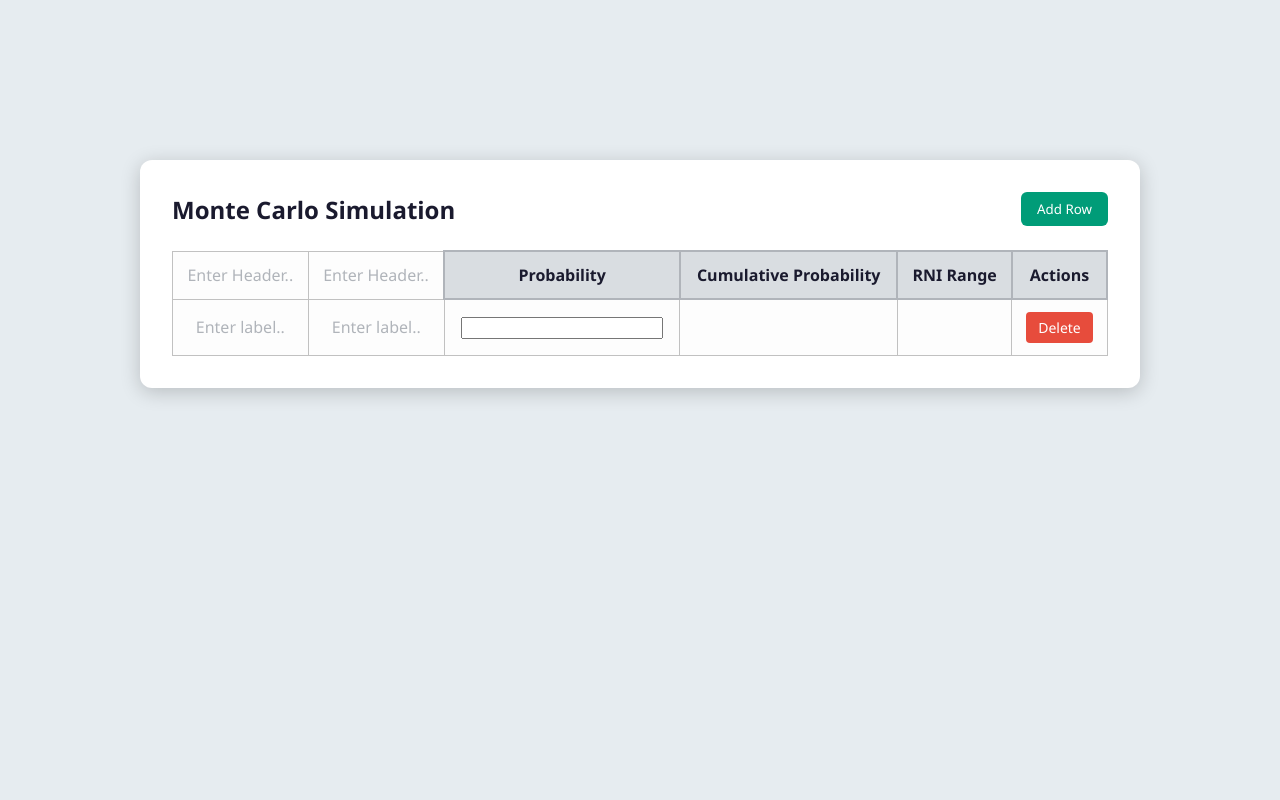
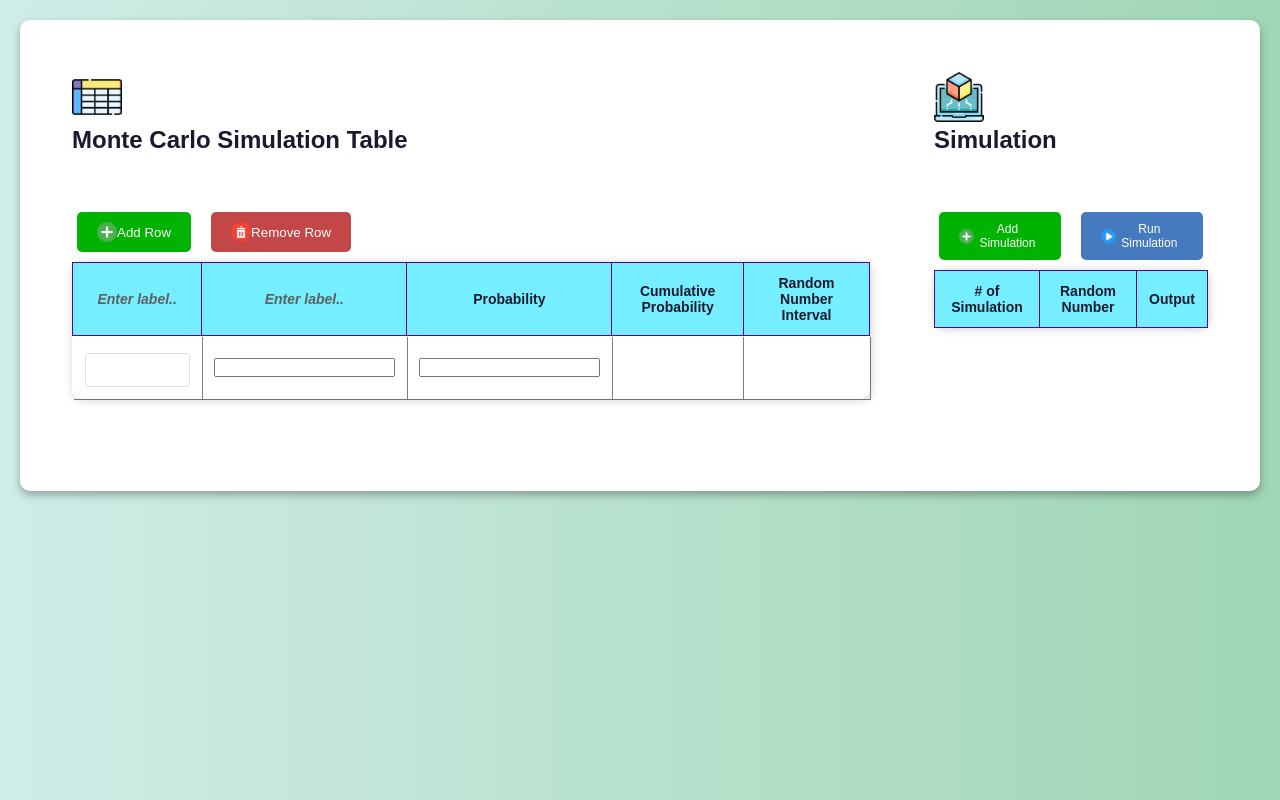
Before and after one commit to IEMDomain04/MonteWebSim, a plain HTML site: page index.html in a window 1280 px wide. Both pictures are taken after a click on the button "Add Row". Drawn offline with Linux system fonts and the light colour scheme.

Commit message:
Monte Carlo Simulation Ver.1

```diff
--- a/index.html
+++ b/index.html
@@ -5,98 +5,11 @@
     <meta name="viewport" content="width=device-width, initial-scale=1.0">
     <title>Monte Carlo Simulation</title>
     <link rel="stylesheet" href="style.css">
+    <link rel="shortcut icon" href="https://cdn-icons-png.flaticon.com/128/5261/5261273.png" type="image/x-icon">
 </head>
 <body>
-    <div class="container">
-        <div class="header">
-            <h1>Monte Carlo Simulation</h1>
-            <button class="add-row-btn">Add Row</button>
-        </div>
-
-        <table>
-            <thead>
-                <tr>
-                    <td contenteditable="true" placeholder="Enter Header.."></td>
-                    <td contenteditable="true" placeholder="Enter Header.."></td>
-                    <th>Probability</th>
-                    <th>Cumulative Probability</th>
-                    <th>RNI Range</th>
-                    <th>Actions</th>
-                </tr>
-            </thead>
-            <tbody>
-                <!-- Rows will be dynamically added here -->
-            </tbody>
-        </table>
-    </div>
-
-    <script>
-        const addRowButton = document.querySelector('.add-row-btn');
-        const tableBody = document.querySelector('tbody');
-
-        // Function: Add Row
-        function addRow() {
-            const row = document.createElement('tr');
-            row.innerHTML = `
-                <td contenteditable="true" placeholder="Enter label.."></td>
-                <td contenteditable="true" placeholder="Enter label.."></td>
-                <td><input type="number" class="probability-input"></td>
-                <td class="cumulative-probability"> </td>
-                <td class="rni-range"> </td>
-                <td>
-                    <div class="action-buttons">
-                        <button class="btn btn-delete">Delete</button>
-                    </div>
-                </td>
-            `;
-            tableBody.appendChild(row);
-
-            // Attach event listener for probability input change
-            row.querySelector('.probability-input').addEventListener('input', updateCalculations);
-        }
-
-        // Function: Remove Row
-        function removeRow(row) {
-            if (confirm("Are you sure you want to delete this row?")) {
-                row.remove();
-                updateCalculations();
-            }
-        }
-
-        // Add row event
-        addRowButton.addEventListener('click', addRow);
-
-        // Remove row event (using event delegation)
-        tableBody.addEventListener('click', event => {
-            if (event.target.classList.contains('btn-delete')) {
-                removeRow(event.target.closest('tr'));
-            }
-        });
-
-        // Function: Update Cumulative Probability & RNI Range
-        function updateCalculations() {
-            let cumulativeSum = 0;
-            let previousEnd = 0;
-
-            document.querySelectorAll('tbody tr').forEach(row => {
-                const probabilityInput = row.querySelector('.probability-input');
-                const cumulativeCell = row.querySelector('.cumulative-probability');
-                const rniRangeCell = row.querySelector('.rni-range');
-
-                const probability = parseFloat(probabilityInput.value) || 0;
-                cumulativeSum += probability;
-
-                // Decimal Places for Cumululative Prob.
-                cumulativeCell.textContent = cumulativeSum.toFixed(2);
-
-                // RNI Measurement
-                const rangeStart = previousEnd;
-                const rangeEnd = (cumulativeSum * 100) - 1;
-                rniRangeCell.textContent = `${rangeStart.toFixed(0)} to ${rangeEnd.toFixed(0)}`;
-
-                previousEnd = rangeEnd + 1;
-            });
-        }
-    </script>
+    <div id="root"></div>
+    <script src="main.js"></script>
+    <script src="script.js"></script>
 </body>
 </html>
--- /dev/null
+++ b/main.js
@@ -0,0 +1,67 @@
+const app = document.getElementById('root')
+
+const htmlTag = `
+    <div class="container">
+        <!-- Container for both tables displayed in a row -->
+        <div class="tables-row">
+            <!-- Monte Data Table -->
+            <div class="table-container1">
+
+                <div class="title">
+                <img src="assets/table.png" width="50" height="50" alt="Simulation Image">
+                <h2 class="monte-title">Monte Carlo Simulation Table</h2>
+                </div>
+
+                <div class="group-btn">
+                <button id="add-monte-row"><img src="assets/add.png" width="20" height="20" alt="add"> Add Row</button>
+                <button id="remove-monte-row"><img src="assets/remove.png" width="20" height="20" alt="add"> Remove Row</button>
+                </div>
+
+                <table id="monte-data-table">
+                    <thead>
+                        <tr>
+                            <th contenteditable="true" data-placeholder="Enter label.."></th>
+                            <th contenteditable="true" data-placeholder="Enter label.."></th>
+                            <th>Probability</th>
+                            <th>Cumulative Probability</th>
+                            <th>Random Number Interval</th>
+                        </tr>
+                    </thead>
+                    <tbody>
+                        <!-- Dynamic rows will be added here -->
+                    </tbody>
+                </table>
+            </div>
+
+            <!-- Simulation Table -->
+            <div class="table-container2">
+
+                <div class="title">
+                <img src="assets/simulation.png" width="50" height="50" alt="Simulation Image">
+                <h2 class="monte-title">Simulation</h2>
+                </div>
+
+                <div class="group-btn">
+                <button id="add-simulation-row"> <img src="assets/add.png" width="15" height="15" alt="add"> Add Simulation</button>
+                <button id="run-simulation"><img src="assets/play.png" width="15" height="15" alt="add">Run Simulation</button>
+                </div>
+
+                <table id="simulation-table">
+                    <thead>
+                        <tr>
+                            <th># of Simulation</th>
+                            <th>Random Number</th>
+                            <th>Output</th>
+                        </tr>
+                    </thead>
+                    <tbody>
+                        <!-- Dynamic rows will be added here -->
+                    </tbody>
+                </table>
+            </div>
+
+        </div>
+    </div>
+`
+
+app.innerHTML = htmlTag;
--- a/script.js
+++ b/script.js
@@ -0,0 +1,169 @@
+document.addEventListener("DOMContentLoaded", function() {
+    const addMonteRowBtn = document.getElementById("add-monte-row");
+    const removeMonteRowBtn = document.getElementById("remove-monte-row");
+    const addSimulationRowBtn = document.getElementById("add-simulation-row");
+    const runSimulationBtn = document.getElementById("run-simulation");
+
+    let monteData = [];
+    let simulationData = [];
+
+    // Add Monte Data Row
+    addMonteRowBtn.addEventListener("click", function()
+    {
+        const table = document.getElementById("monte-data-table").getElementsByTagName("tbody")[0];
+        const newRow = table.insertRow();
+
+        for (let i = 0; i < 5; i++)
+        {
+            const newCell = newRow.insertCell();
+
+            if (i === 0)
+            {
+                const input = document.createElement("input");
+                input.type = "text";
+                newCell.appendChild(input);
+            }
+            else if (i === 1 || i === 2)
+            {
+                const input = document.createElement("input");
+                input.type = "number";
+                input.step = "any";
+                input.classList.add(i === 1 ? 'output-data-input' : 'probability-input');
+                newCell.appendChild(input);
+                if (i === 2) input.addEventListener("input", updateCumulativeAndRNI);
+            }
+            else
+            {
+                newCell.appendChild(document.createElement("span"));
+            }
+        }
+        monteData.push({ label: "", outputData: 0, probability: 0, cumulativeProb: "", rni: "" });
+
+        updateCumulativeAndRNI();
+    });
+
+    // Remove Monte Data Row
+    removeMonteRowBtn.addEventListener("click", function()
+    {
+        const table = document.getElementById("monte-data-table").getElementsByTagName("tbody")[0];
+
+        if (table.rows.length > 0)
+        {
+            table.deleteRow(table.rows.length - 1);
+            monteData.pop();
+        }
+        updateCumulativeAndRNI();
+    });
+
+    // Add Simulation Row
+    addSimulationRowBtn.addEventListener("click", function()
+    {
+        const table = document.getElementById("simulation-table").getElementsByTagName("tbody")[0];
+
+        const newRow = table.insertRow();
+
+        newRow.insertCell(0).textContent = table.rows.length;
+
+        const randomInput = document.createElement("input");
+
+        randomInput.type = "number";
+
+        newRow.insertCell(1).appendChild(randomInput);
+
+        newRow.insertCell(2).textContent = "";
+
+        simulationData.push({ randomNum: 0, output: "" });
+    });
+
+    // Run Simulation
+    runSimulationBtn.addEventListener("click", function()
+    {
+        const monteRows = document.getElementById("monte-data-table").getElementsByTagName("tbody")[0].rows;
+        let cumulativeProb = 0;
+
+        for (let i = 0; i < monteRows.length; i++)
+        {
+            const cells = monteRows[i].cells;
+            const label = cells[0].firstChild.value;
+            const outputData = parseFloat(cells[1].firstChild.value);
+            const probability = parseFloat(cells[2].firstChild.value);
+
+            if (!label || isNaN(outputData) || isNaN(probability) || probability <= 0)
+            {
+                alert("Please fill out all fields correctly in the Monte Data Table.");
+                return;
+            }
+
+            cumulativeProb += probability;
+
+            cells[3].textContent = cumulativeProb.toFixed(2);
+
+            const rniStart = Math.round((cumulativeProb - probability) * 100);
+
+            const rniEnd = Math.round((cumulativeProb * 100) - 1);
+
+            cells[4].textContent = `${rniStart} - ${rniEnd}`;
+
+            monteData[i] = { label, outputData, probability, cumulativeProb, rni: `${rniStart} - ${rniEnd}` };
+        }
+
+        const simRows = document.getElementById("simulation-table").getElementsByTagName("tbody")[0].rows;
+
+        for (let i = 0; i < simRows.length; i++)
+            {
+            const randomNum = parseInt(simRows[i].cells[1].firstChild.value);
+
+            if (isNaN(randomNum) || randomNum < 0 || randomNum > 100)
+            {
+                alert("Please enter a valid random number between 0 and 100.");
+                return;
+            }
+
+            let output = "No match";
+            for (let j = 0; j < monteData.length; j++)
+            {
+                const { rni, outputData } = monteData[j];
+                const [rniStart, rniEnd] = rni.split(" - ").map(num => parseInt(num));
+
+                if (randomNum >= rniStart && randomNum <= rniEnd)
+                {
+                    output = outputData;
+                    break;
+                }
+            }
+
+            simRows[i].cells[2].textContent = output;
+            simulationData[i].randomNum = randomNum;
+            simulationData[i].output = output;
+        }
+    });
+
+    // Update Cumulative and RNI
+    function updateCumulativeAndRNI()
+    {
+        let cumulativeSum = 0;
+        let previousEnd = 0;
+        const monteRows = document.getElementById("monte-data-table").getElementsByTagName("tbody")[0].rows;
+
+        for (let i = 0; i < monteRows.length; i++)
+        {
+            const cells = monteRows[i].cells;
+            const probability = parseFloat(cells[2].firstChild.value) || 0;
+            if (probability > 0)
+
+            {
+                cumulativeSum += probability;
+                cells[3].textContent = cumulativeSum.toFixed(2);
+                const rangeStart = previousEnd;
+                const rangeEnd = Math.round((cumulativeSum * 100) - 1);
+                cells[4].textContent = `${rangeStart.toFixed(0)} - ${rangeEnd.toFixed(0)}`;
+                previousEnd = rangeEnd + 1;
+            }
+            else
+            {
+                cells[3].textContent = "";
+                cells[4].textContent = "";
+            }
+        }
+    }
+});
--- a/style.css
+++ b/style.css
@@ -1,133 +1,231 @@
 * {
+    box-sizing: border-box;
     margin: 0;
     padding: 0;
-    box-sizing: border-box;
-    font-family: 'Segoe UI', Tahoma, Geneva, Verdana, sans-serif;
 }
 
 body {
-    background: #e6ecf0; /* Soft blue-gray */
+    font-family: Arial, sans-serif;
+    background: linear-gradient(to right, #d0ece7, #a0d6b4);
+    margin: 20px;
+    color: #333;
 }
 
-body, html {
-    overflow-x: hidden;
+.title {
+    margin-bottom: 3rem;
+}
+
+.monte-title {
+    justify-self: start;
+}
+
+#add-monte-row {
+    display: flex;
+    align-items: center;
+    background-color: rgb(0, 179, 0);
+    transition: .3s;
+}
+
+#add-monte-row:hover {
+    transform: scale(1.1);
+    box-shadow: 1px 1px 10px rgba(0, 0, 0, 0.2);
+}
+
+#add-monte-row:active {
+    transform: scale(.9);
+    background-color: rgb(0, 122, 0);
+    box-shadow: 1px 1px 10px rgba(0, 0, 0, 0.2);
+}
+
+#remove-monte-row {
+    display: flex;
+    align-items: center;
+    background-color: rgb(196, 71, 71);
+    transition: .3s;
+}
+
+#remove-monte-row:hover {
+    transform: scale(1.1);
+    box-shadow: 1px 1px 10px rgba(0, 0, 0, 0.2);
+}
+
+#remove-monte-row:active {
+    background-color: rgb(143, 6, 6);
+}
+
+#add-simulation-row {
+    font-size: 12px;
+    display: flex;
+    align-items: center;
+    background-color: rgb(0, 179, 0);
+    transition: .3s;
+}
+
+#add-simulation-row:hover {
+    transform: scale(1.1);
+    box-shadow: 1px 1px 10px rgba(0, 0, 0, 0.2);
+}
+
+#add-simulation-row:active {
+    transform: scale(.9);
+    background-color: rgb(0, 122, 0);
+    box-shadow: 1px 1px 10px rgba(0, 0, 0, 0.2);
+}
+
+#run-simulation {
+    font-size: 12px;
+    display: flex;
+    align-items: center;
+    background-color: rgb(70, 122, 190);
+    transition: .3s;
+}
+
+#run-simulation:hover {
+    transform: scale(1.1);
+    box-shadow: 1px 1px 10px rgba(0, 0, 0, 0.2);
+}
+
+#run-simulation:active {
+    transform: scale(.9);
+    background-color: rgb(0, 53, 122);
+    box-shadow: 1px 1px 10px rgba(0, 0, 0, 0.2);
+}
+
+.group-btn {
+    display: flex;
+    gap: 10px;
+}
+
+th[contenteditable="true"]:empty:before {
+    content: attr(data-placeholder);
+    color: rgb(95, 95, 95);
+    font-style: italic;
 }
 
 .container {
-    max-width: 1000px;
-    margin: 10rem auto;
-    background: #ffffff; /* White container */
-    border-radius: 12px;
-    box-shadow: 0 4px 20px rgba(0, 0, 0, 0.2);
+    width: 100%;
+    margin: 0 auto;
+    background-color: #ffffff;
+    padding: 20px;
+    border-radius: 10px;
+    box-shadow: 0 4px 8px rgba(0, 0, 0, 0.3);
+}
+
+.tables-row {
+    display: flex;
+    justify-content: space-between;
+}
+
+.table-container1 {
+    width: 65rem;
+    margin-bottom: 20px;
     padding: 2rem;
 }
 
-.header {
-    display: flex;
-    justify-content: space-between;
-    align-items: center;
-    margin-bottom: 1.5rem;
+.table-container2 {
+    padding: 2rem;
 }
 
-h1 {
-    color: #1a1a2e; /* Dark navy */
+h2 {
+    text-align: center;
+    color: #1a1a2e;
     font-size: 24px;
-}
-
-.add-row-btn {
-    background: #009c78; /* Vibrant teal */
-    color: white;
-    border: none;
-    padding: 8px 16px;
-    border-radius: 6px;
-    cursor: pointer;
-    transition: .2s;
-}
-
-.add-row-btn:hover {
-    transform: scale(1.1);
-    box-shadow: 1px 5px 5px #888888;
-    background: #05b05d; /* Darker teal */
-}
-
-.add-row-btn:active {
-    transform: scale(.9);
-    box-shadow: 1px 5px 5px #888888;
-    background: #03783f; /* Darker teal */
+    margin-bottom: 20px;
 }
 
 table {
     width: 100%;
     border-collapse: collapse;
-    margin-top: 1rem;
+    margin-bottom: 20px;
+    border-radius: 10px;
+    box-shadow: 1px 1px 10px rgba(0, 0, 0, 0.2);
+}
+
+th, td {
+    padding: 12px;
+    text-align: center;
+    font-size: 14px;
+}
+
+td {
+    box-shadow: 1px 1px rgba(0, 0, 0, 0.5);
 }
 
 th {
-    background-color: #d9dde1; /* Light grayish-blue */
-    color: #1a1a2e; /* Dark navy */
-    font-weight: 600;
-    padding: 12px;
-    text-align: center;
-    border: 2px solid #b0b4ba;
+    background-color: #75efff;
+    color: #1a1a2e;
+    font-weight: bold;
+    border: 1px solid rgba(89, 0, 157, 1);
 }
 
-th:nth-child(3),
-th:nth-child(4),
-th:nth-child(5),
-td:nth-child(3),
-td:nth-child(4),
-td:nth-child(5) {
-    text-align: center;
+button {
+    padding: 10px 20px;
+    margin: 10px 5px;
+    cursor: pointer;
+    background-color: #007BFF;
+    color: white;
+    border: none;
+    border-radius: 5px;
+    transition: background-color 0.3s;
 }
 
-td {
-    text-align: center;
-    padding: 12px;
-    border: 1px solid #c1c1c1;
-    color: #444;
-    background: #fdfdfd;
+button:hover {
+    background-color: #0056b3;
 }
 
-td[contenteditable="true"]:empty:before {
-    content: attr(placeholder);
-    color: #b0b4ba;
+button:focus {
+    outline: none;
 }
 
-.action-buttons {
-    display: flex;
-    gap: 8px;
+button:active {
+    transform: scale(0.98);
 }
 
-.btn {
-    padding: 6px 12px;
-    border: none;
-    border-radius: 4px;
-    cursor: pointer;
-    font-size: 14px;
-    transition: .2s;
+hr {
+    border: 1px solid #ddd;
+    margin: 30px 0;
 }
 
-.btn-delete {
-    margin: 0 auto;
-    background: #e74c3c; /* Red */
-    color: white;
+input[type="text"] {
+    width: 100%;
+    padding: 8px;
+    margin-top: 5px;
+    border-radius: 4px;
+    border: 1px solid #ddd;
+    font-size: 14px;
 }
 
-.btn-delete:hover {
-    transform: scale(1.1);
-    background: #c0392b;
+input[type="text"]:focus {
+    border-color: #007BFF;
+    outline: none;
 }
 
-.btn-delete:active {
-    transform: scale(.9);
-    background: #c0392b;
+@media (max-width: 768px) {
+    .container {
+        width: 95%;
+        padding: 10px;
+    }
+
+    h2 {
+        font-size: 20px;
+    }
+
+    th, td {
+        font-size: 12px;
+        padding: 8px;
+    }
+
+    button {
+        padding: 8px 16px;
+        font-size: 14px;
+    }
+
+    .tables-row {
+        flex-direction: column;
+        gap: 10px;
+    }
+
+    .table-container {
+        min-width: 100%;
+    }
 }
-
-.rni-range {
-    font-family: monospace;
-    color: #666;
-}
-
-tr:hover td {
-    background-color: #f2f4f6; /* Soft hover effect */
-}
```
Also changed, not shown: table.html (deleted, +0 -117 lines), assets/add.png (added), assets/play.png (added), assets/remove.png (added), assets/simulation.png (added), assets/table.png (added).
